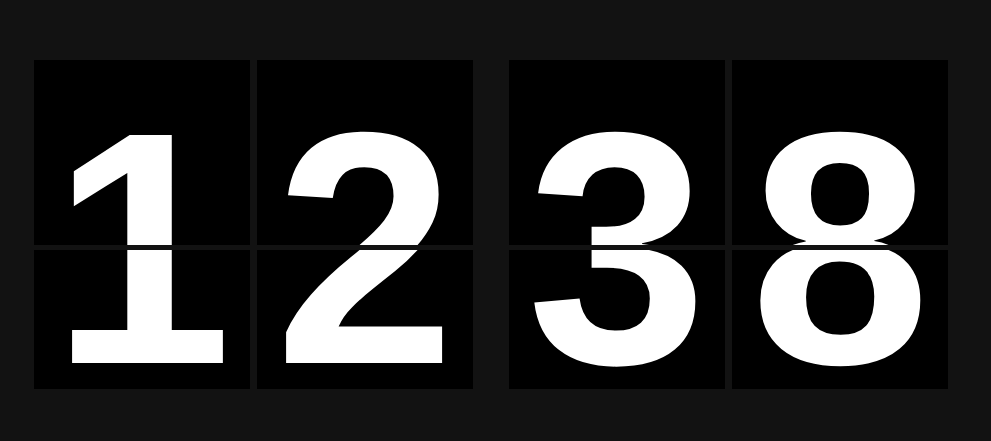
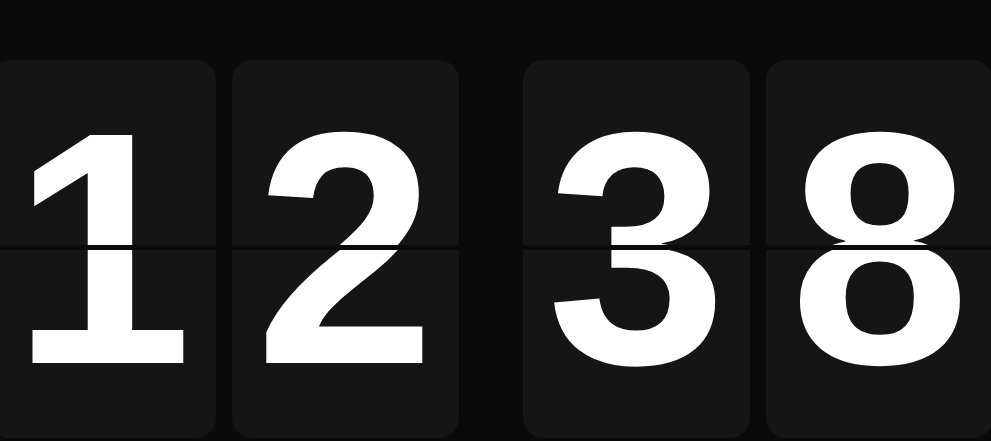
Before and after one commit to kevincoleman/flipClock, a plain HTML site: page index.html in a window 1280 px wide. Shown: the part 160-601 px from the top of the page, without its empty margins (149-1140 px from the left). Drawn offline with Linux system fonts and the light colour scheme.

Commit message:
Interface improvements
First digit disappears when it's 0, corners are rounded, and shades of
grey are refined.

```diff
--- a/flipClock.js
+++ b/flipClock.js
@@ -17,7 +17,7 @@ $(document).ready(function(){
 
 
             // Set first digit
-            clockToSet.firstDigit = 0;
+            clockToSet.firstDigit = "";
 
             // Checks to decide "1" or "0" in 12-hour format
             if ((timeToUse.getHours() > 9 && timeToUse.getHours() < 13)
@@ -66,13 +66,17 @@ $(document).ready(function(){
         setClockDigits(advancedClock, advancedTime)
 
 
-
+        if (clock.firstDigit == "") {
+            $('#content').css('width', '2.4em');
+        } else {
+            $('#content').css('width', '3.1em')
+        }
 
         // Animation
         for (changeDigit in clock) {
 
             // Update the digits as necessary
-            $('.' + changeDigit).text(clock[changeDigit]);
+            $('.' + changeDigit).html(clock[changeDigit]);
 
             // Play animation to change digits
             if (advancedClock[changeDigit] !== clock[changeDigit]) {
--- a/style.css
+++ b/style.css
@@ -14,14 +14,12 @@
 
 #content {
     clear: both;
-    height: 5rem;
-    width: 12.7rem;
     margin: 0 auto;
     overflow: hidden;
     position: relative;}
 
 html, body {
-    background-color: #121212;
+    background-color: #0a0a0a;
     height: 100%;
 }
 
@@ -32,10 +30,11 @@ div.top, div.bottom {
 
 div.digit{
     float: left;
-    background-color: #000;
-    width: 3rem;
+    background-color: #151515;
+    width: .7em;
     vertical-align: middle;
     -webkit-perspective: 1200px;
+    -webkit-border-radius: .0625em;
 }
 
 div.top {
@@ -46,6 +45,7 @@ div.top {
 div.bottom {
     margin: 5px 0 0;
     height: .43em;
+    padding-bottom: .15em;
     overflow: hidden;
 }
 
@@ -55,15 +55,15 @@ div.bottom div.digit {
 }
 
 div.firstDigit, div.thirdDigit {
-    margin-right: .1rem;
+    margin-right: .05em;
 }
 
 div.secondDigit {
-    margin-right: .5rem;
+    margin-right: .2em;
 }
 
 @-webkit-keyframes flipperBottom {
-    from { -webkit-transform: rotateX(-180deg);}
+    from { -webkit-transform: rotateX(180deg);}
     to   { -webkit-transform: rotateX(0deg);}
 }
 
@@ -75,7 +75,8 @@ div.secondDigit {
 .flipperTop {
     position: relative;
     bottom: 1.15em;
-    background-color: #000;
+    background-color: #151515;
+    -webkit-border-radius: .0625em;
     -webkit-backface-visibility: hidden;
     -webkit-animation-name: flipperTop;
     -webkit-animation-timing-function: ease-in;
@@ -87,7 +88,8 @@ div.secondDigit {
 .flipperBottom {
     position: relative;
     bottom: 1.15em;
-    background-color: #000;
+    background-color: #151515;
+    -webkit-border-radius: .0625em;
     -webkit-backface-visibility: hidden;
     -webkit-animation-name: flipperBottom;
     -webkit-animation-timing-function: ease-in;
```
